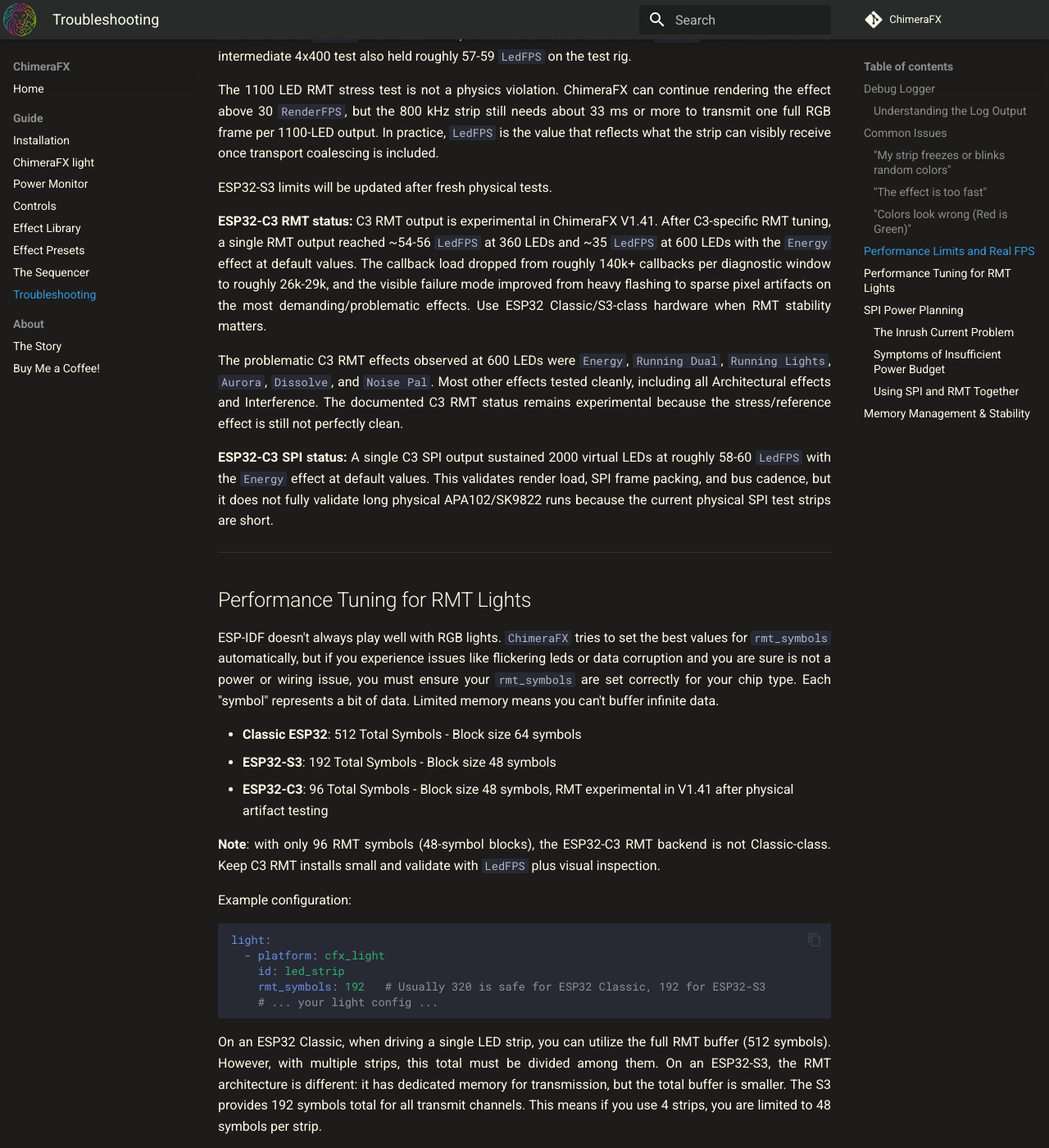
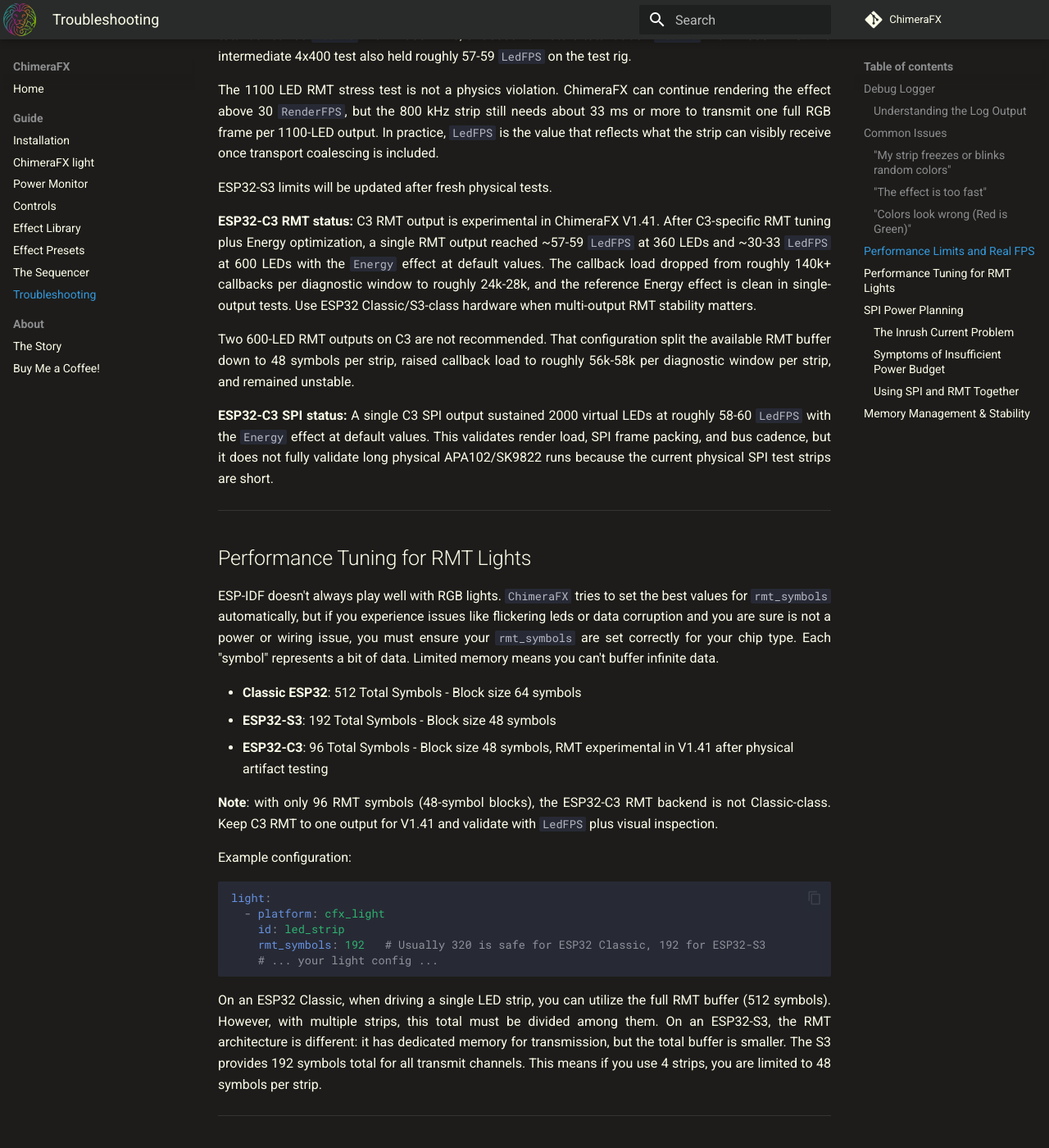
Before and after one commit to effelle/ChimeraFX, an MkDocs documentation site: the page built from docs/Troubleshooting.md, in a window 1280 px wide and 1400 px high, scrolled down 2760 px. Shown: the whole window at 82% size. Built offline with MkDocs 1.6.1 and Material for MkDocs 9.7.7, drawn with Linux system fonts in a browser that asks for light colours; comment, search, counter and statistics services are not loaded.

Commit message:
perf: cache palette lookups in Aurora and Running effects; update C3 RMT docs

```diff
--- a/docs/Troubleshooting.md
+++ b/docs/Troubleshooting.md
@@ -65,9 +65,9 @@
 
 ESP32-S3 limits will be updated after fresh physical tests.
 
-**ESP32-C3 RMT status:** C3 RMT output is experimental in ChimeraFX V1.41. After C3-specific RMT tuning, a single RMT output reached ~54-56 `LedFPS` at 360 LEDs and ~35 `LedFPS` at 600 LEDs with the `Energy` effect at default values. The callback load dropped from roughly 140k+ callbacks per diagnostic window to roughly 26k-29k, and the visible failure mode improved from heavy flashing to sparse pixel artifacts on the most demanding/problematic effects. Use ESP32 Classic/S3-class hardware when RMT stability matters.
+**ESP32-C3 RMT status:** C3 RMT output is experimental in ChimeraFX V1.41. After C3-specific RMT tuning plus Energy optimization, a single RMT output reached ~57-59 `LedFPS` at 360 LEDs and ~30-33 `LedFPS` at 600 LEDs with the `Energy` effect at default values. The callback load dropped from roughly 140k+ callbacks per diagnostic window to roughly 24k-28k, and the reference Energy effect is clean in single-output tests. Use ESP32 Classic/S3-class hardware when multi-output RMT stability matters.
 
-The problematic C3 RMT effects observed at 600 LEDs were `Energy`, `Running Dual`, `Running Lights`, `Aurora`, `Dissolve`, and `Noise Pal`. Most other effects tested cleanly, including all Architectural effects and Interference. The documented C3 RMT status remains experimental because the stress/reference effect is still not perfectly clean.
+Two 600-LED RMT outputs on C3 are not recommended. That configuration split the available RMT buffer down to 48 symbols per strip, raised callback load to roughly 56k-58k per diagnostic window per strip, and remained unstable.
 
 **ESP32-C3 SPI status:** A single C3 SPI output sustained 2000 virtual LEDs at roughly 58-60 `LedFPS` with the `Energy` effect at default values. This validates render load, SPI frame packing, and bus cadence, but it does not fully validate long physical APA102/SK9822 runs because the current physical SPI test strips are short.
 
@@ -81,7 +81,7 @@
 - **ESP32-S3**: 192 Total Symbols - Block size 48 symbols
 - **ESP32-C3**: 96 Total Symbols - Block size 48 symbols, RMT experimental in V1.41 after physical artifact testing
 
-**Note**: with only 96 RMT symbols (48-symbol blocks), the ESP32-C3 RMT backend is not Classic-class. Keep C3 RMT installs small and validate with `LedFPS` plus visual inspection.
+**Note**: with only 96 RMT symbols (48-symbol blocks), the ESP32-C3 RMT backend is not Classic-class. Keep C3 RMT to one output for V1.41 and validate with `LedFPS` plus visual inspection.
 
 Example configuration:
 
```
Also changed, not shown: docs/Installation.md (+1 -1 lines), docs/cfx_light.md (+3 -3 lines), 2 other files.
